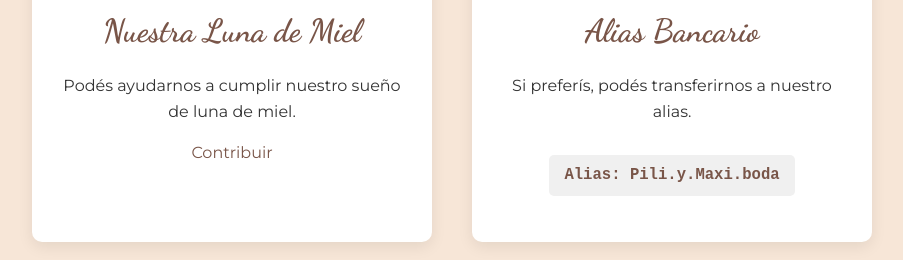
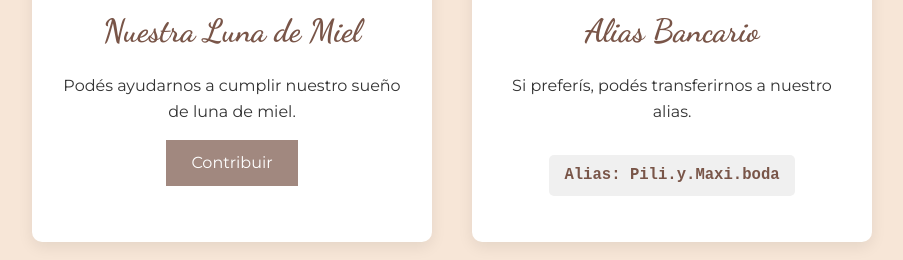
Before and after one commit to kupfermangiribone/noscasamos, a plain HTML site: page index.html in a window 1280 px wide. Shown: the part 2600-2860 px from the top of the page, without its empty margins (188-1091 px from the left). Drawn offline with Linux system fonts and the light colour scheme.

Commit message:
Update style.css

```diff
--- a/style.css
+++ b/style.css
@@ -289,4 +289,7 @@ a {
 
 .gift-button {
     display: inline-block;
-    background-color: var(--accent
+    background-color: var(--accent-color);
+    color: var(--text-light);
+    padding: 10px 25px;
+    border-radius: 5
```
